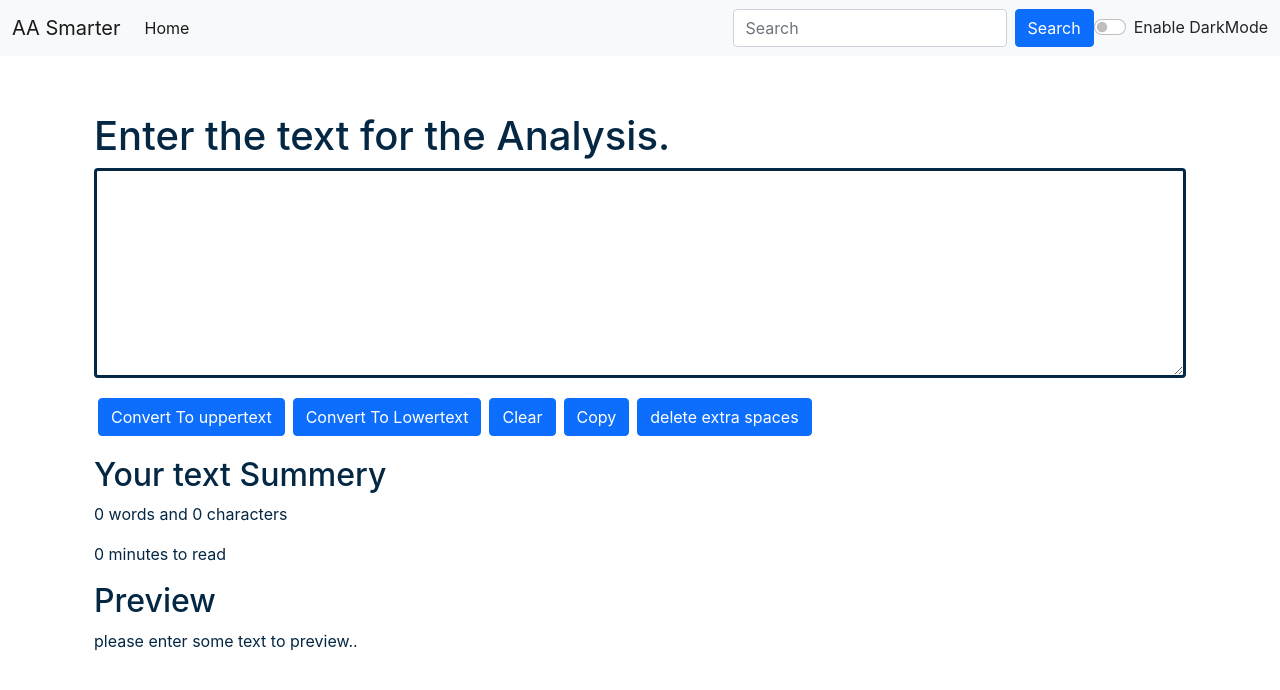
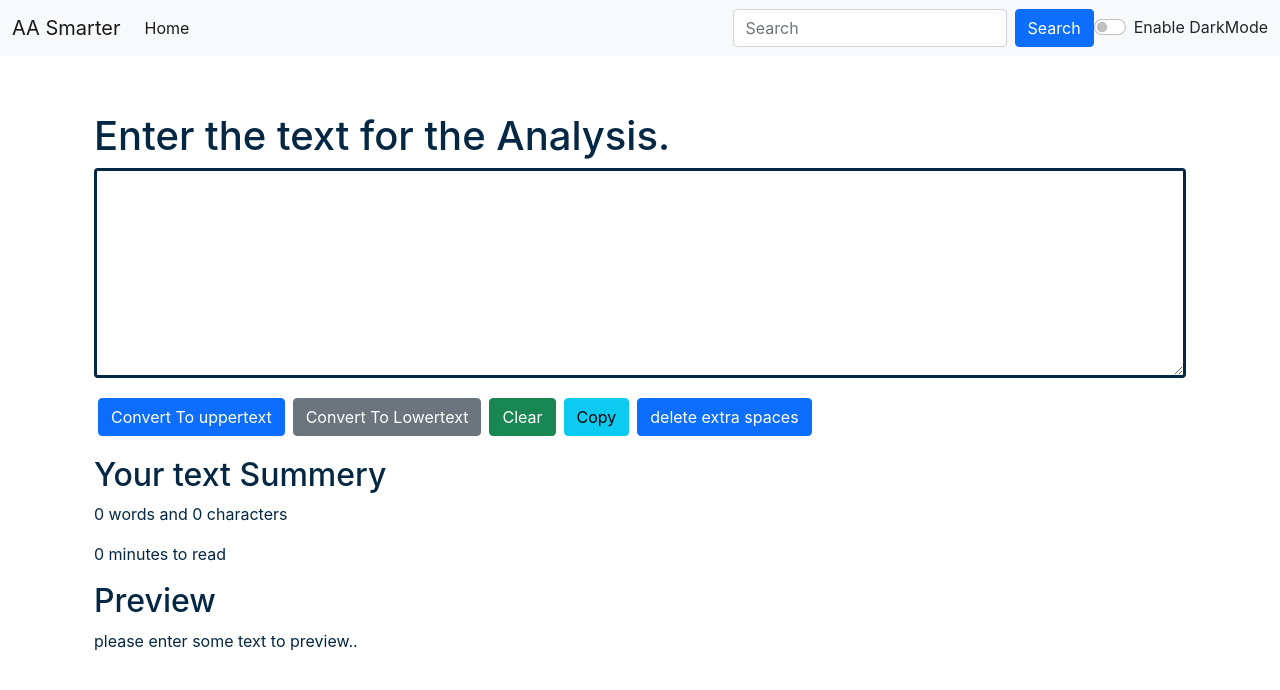
Before and after one commit to nandishTech01/AA-Smarters, a React (Create React App) app: page / in a window 1280 px wide. Shown: the top 690 px of the page. Built offline with nearby package versions, Linux system fonts and the light colour scheme.

Commit message:
this is new changes of textform

```diff
--- a/src/components/TextForm.js
+++ b/src/components/TextForm.js
@@ -57,10 +57,10 @@ export default function TextForm(props) {
         <textarea className="form-control"  value={text} id="myBox" rows="8" style={{backgroundColor : props.mode==='dark'? '#042743' : 'white',
          color: props.mode==='dark'? 'white' : '#042743',border: 'solid'}} onChange={handleonchange}></textarea>
         </div>
-       <button className='btn btn-primary mx-1 my-1' onClick={handleUPclick}>Convert To uppertext</button>
-       <button className='btn btn-primary mx-1 my-1' onClick={handleLoclick}>Convert To Lowertext</button>
-       <button className='btn btn-primary mx-1 my-1' onClick={handleclickclear}>Clear</button>
-        <button className='btn btn-primary mx-1 my-1' onClick={handleCopyAll}>Copy</button>
+        <button className='btn btn-primary mx-1 my-1' onClick={handleUPclick}>Convert To uppertext</button>
+       <button className='btn btn-secondary mx-1 my-1' onClick={handleLoclick}>Convert To Lowertext</button>
+       <button className='btn btn-success mx-1 my-1' onClick={handleclickclear}>Clear</button>
+        <button className='btn btn-info mx-1 my-1' onClick={handleCopyAll}>Copy</button>
         <button className='btn btn-primary mx-1 my-1' onClick={removeextraspaces}>delete extra spaces</button>
 
 
```
